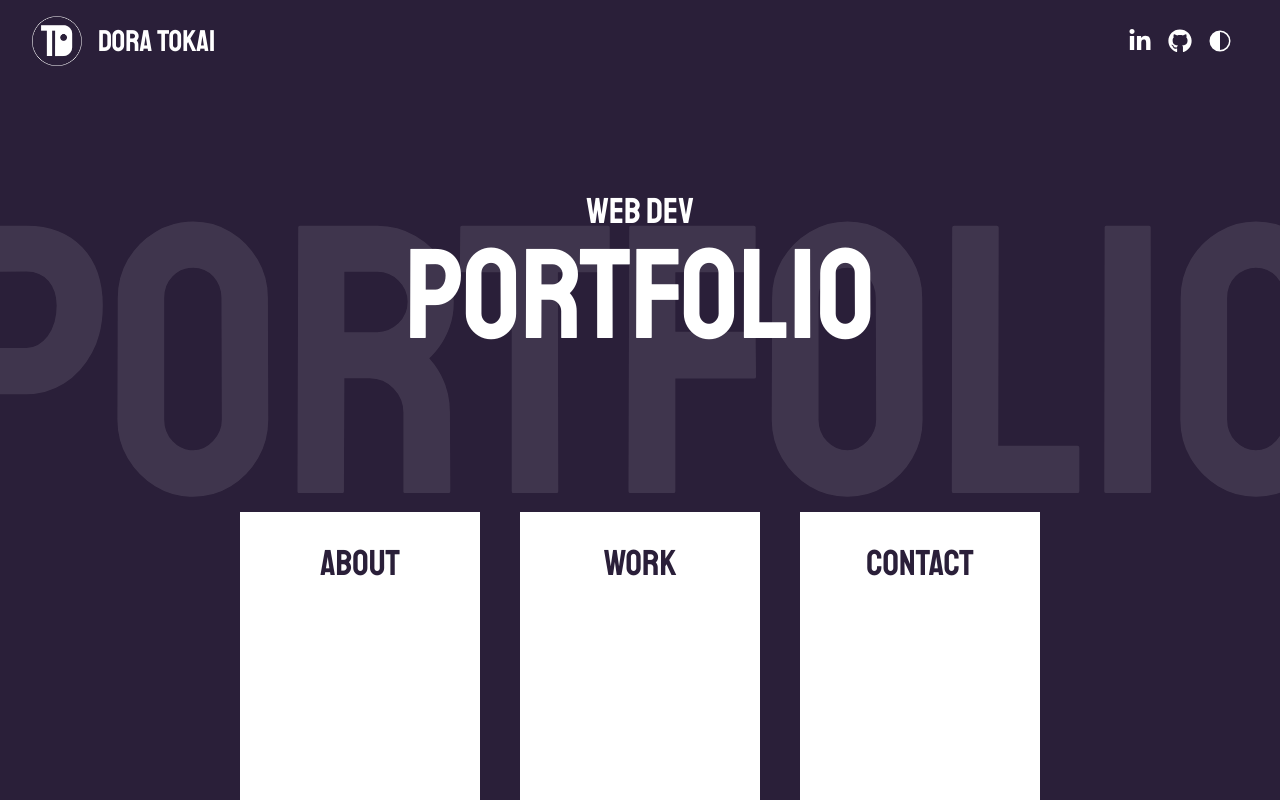
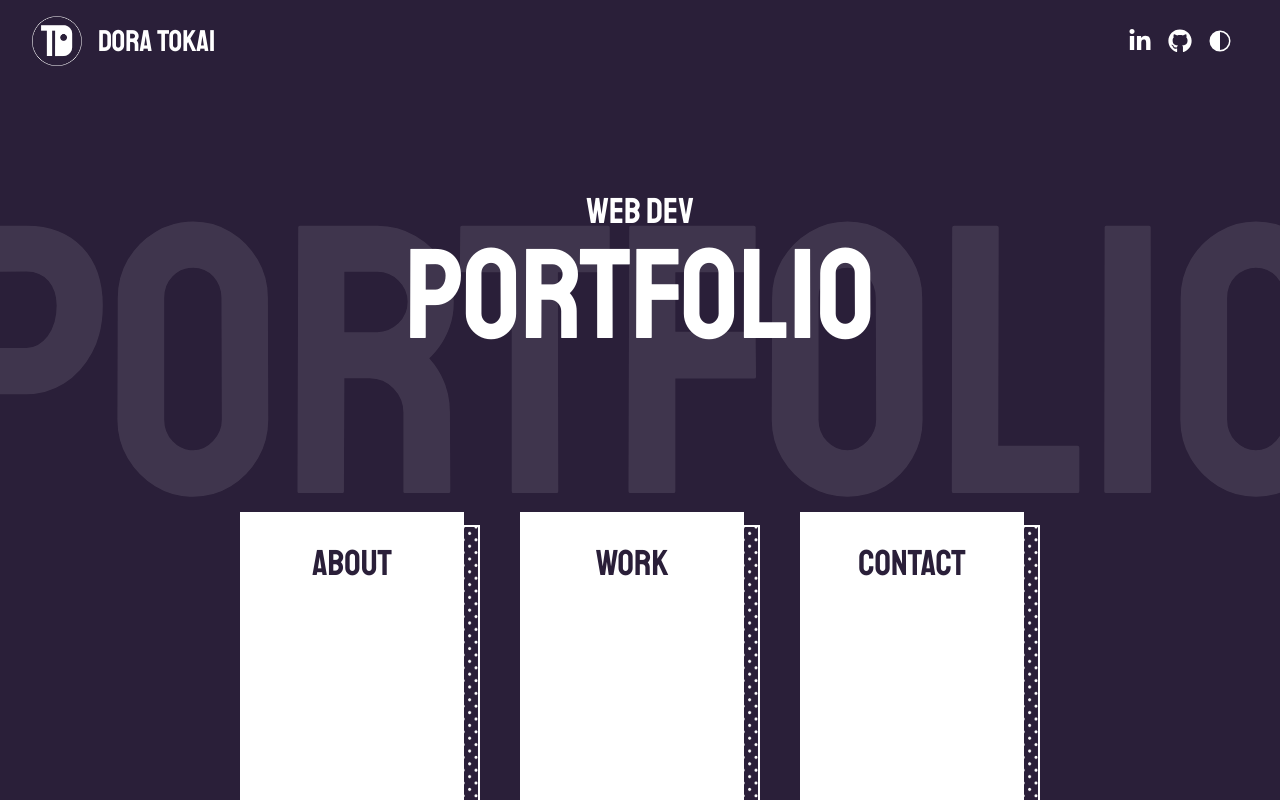
Before and after one commit to tdora28/portfolio, a Next.js app: page / in a window 1280 px wide. Built offline with nearby package versions, Linux system fonts and the light colour scheme.

Commit message:
Add dot bg for homepage nav elements

```diff
--- a/src/app/globals.css
+++ b/src/app/globals.css
@@ -7,6 +7,8 @@
   --side-color: #5d5369;
 }
 /* If I want to implement light/dark mode: @media (prefers-color-scheme: dark) {} */
+
+/* ELEMENTS */
 
 * {
   box-sizing: border-box;
@@ -26,6 +28,12 @@ body {
 p {
   margin-bottom: 1rem;
 }
+
+.text-link {
+  @apply text-xl underline underline-offset-2;
+}
+
+/* UTILITIES */
 
 .container {
   width: 100%;
@@ -48,6 +56,8 @@ p {
   background-color: var(--side-color);
 }
 
+/* ANIMATIONS */
+
 .move-up {
   background-color: #fff;
   transition: transform 0.3s ease;
@@ -66,6 +76,26 @@ p {
   }
 }
 
+/* DECORATIVE ELEMENTS */
+
+.bg-dots {
+  position: relative;
+  margin-right: 1rem;
+}
+.bg-dots::after {
+  content: '';
+  position: absolute;
+  top: 0.8rem;
+  right: -1rem;
+  z-index: -1;
+  width: 100%;
+  height: 100%;
+  border: 2px solid white;
+  background-image: url('/dots.png');
+  background-repeat: repeat;
+  background-size: auto;
+}
+
 .side-decor {
   position: relative;
   border-left: 1px solid white;
@@ -82,7 +112,3 @@ p {
   top: 0;
   left: -0.5rem;
 }
-
-.text-link {
-  @apply text-xl underline underline-offset-2;
-}
--- a/src/app/page.tsx
+++ b/src/app/page.tsx
@@ -12,14 +12,14 @@ export default function Home() {
           Web Dev <span className="block text-6xl sm:text-9xl">Portfolio</span>
         </h1>
         {/* Big nav */}
-        <nav className={`${fontDisplay} grid sm:grid-cols-3 gap-5 sm:gap-10 w-full max-w-[800px] sm:h-[40vh] mt-[15vh] mx-auto text-4xl text-center overflow-hidden`}>
-          <Link href="/about" className="grow py-8 bg-white clr-dark move-up">
+        <nav className={`${fontDisplay} grid sm:grid-cols-3 gap-10 w-full max-w-[800px] sm:h-[40vh] mt-[15vh] mx-auto text-4xl text-center overflow-hidden`}>
+          <Link href="/about" className="grow py-8 bg-white clr-dark move-up bg-dots">
             About
           </Link>
-          <Link href="/work" className="grow py-8 bg-white clr-dark move-up">
+          <Link href="/work" className="grow py-8 bg-white clr-dark move-up bg-dots">
             Work
           </Link>
-          <Link href="/contact" className="grow py-8 bg-white clr-dark move-up">
+          <Link href="/contact" className="grow py-8 bg-white clr-dark move-up bg-dots">
             Contact
           </Link>
         </nav>
```
Also changed, not shown: public/dots.png (added).
